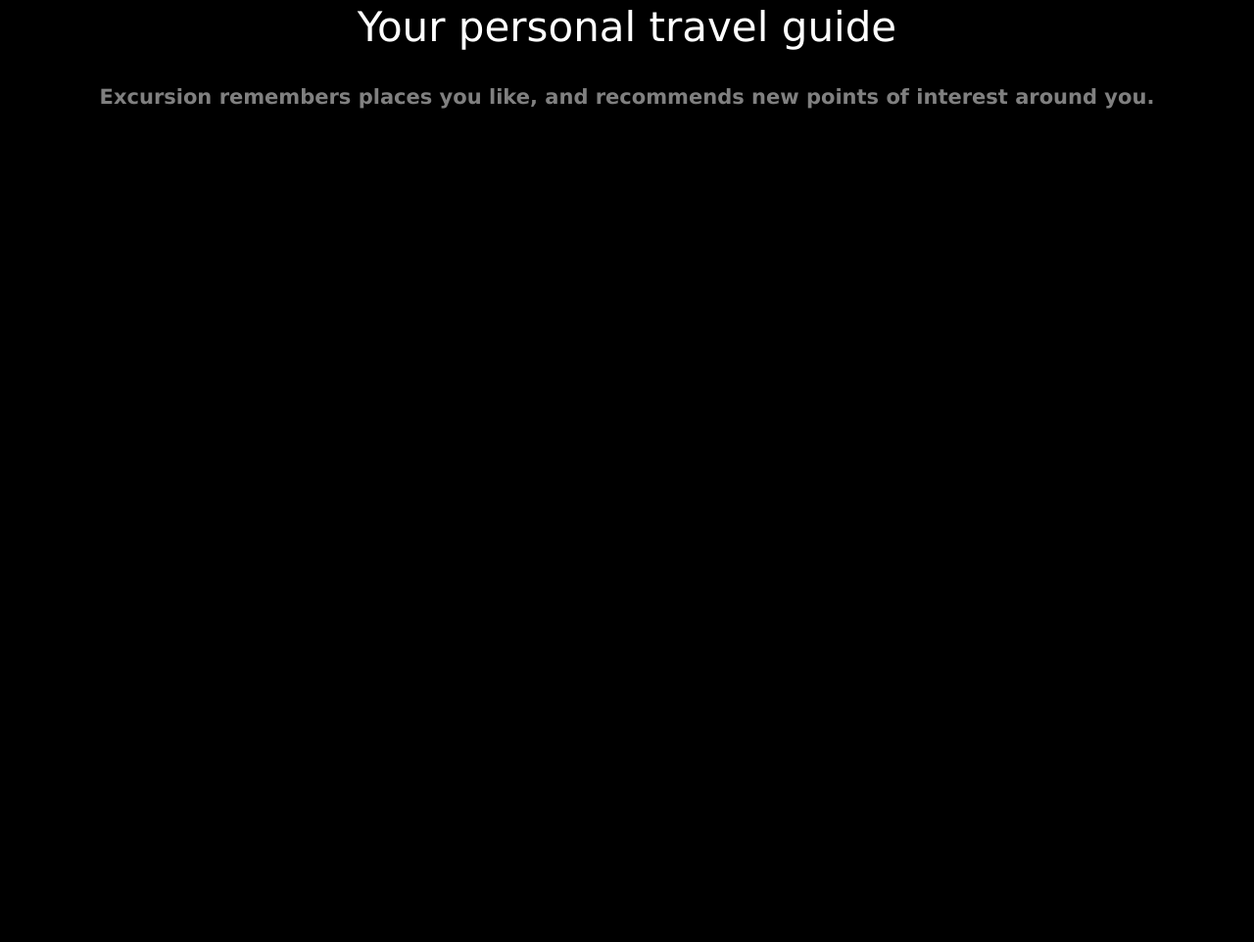
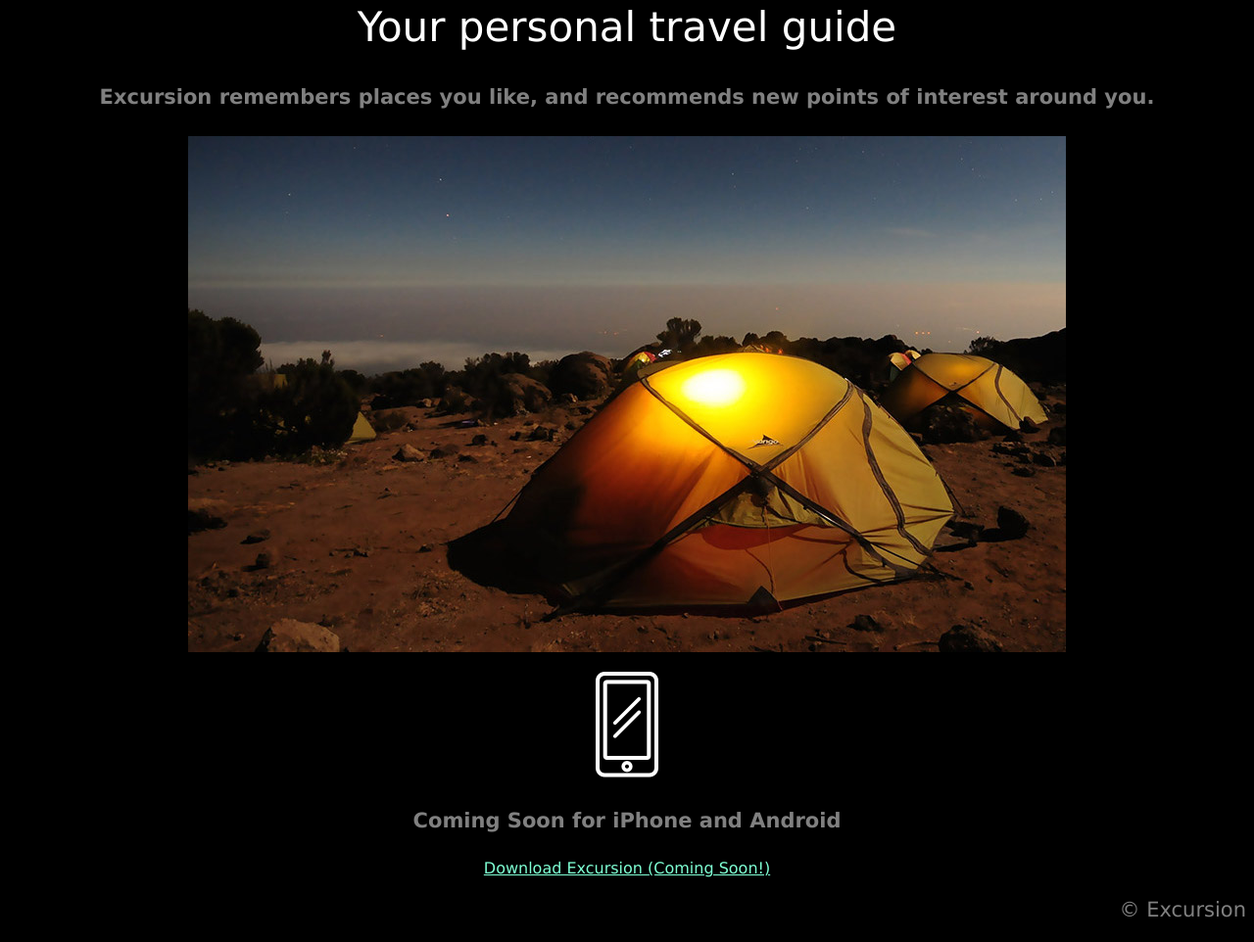
Before and after one commit to StevEng-Dev/Excursion, a plain HTML site: page index.html in a window 1280 px wide. Shown: the part 346-1308 px from the top of the page at 98% size. Before the commit the page ends 800 px from the top, so only its background shows below. Drawn offline with Linux system fonts and the light colour scheme.

Commit message:
Final Push

```diff
--- a/index.html
+++ b/index.html
@@ -9,11 +9,17 @@
     </head>
     <body>
         <h1 class="header--main">Discover hidden places in the world around you</h1>
-        <p><a class="link--cta" href="#">Download Excursion (Coming Soon!)</a></p>
+        <p><a class="link--cta" href="#">Download Excursion (Coming Soon!)</a> </p>
         <video autoplay loop>
             <source src="resources/videos/excursion.mp4" type="video/mp4">
         </video>
         <h2 class="header--secondary">Your personal travel guide</h2>
         <h4 class="header--sub-header">Excursion remembers places you like, and recommends new points of interest around you.</h4>
+        <p><img src="resources/images/camp.jpeg" alt=""></p>
+        <p><img src="resources/images/phone.png" alt=""></p>
+        <h4 class="header--sub-header">Coming Soon for iPhone and Android</h4>
+        <p><a class="link--cta" href="#">Download Excursion (Coming Soon!)</a> </p>
+        <p class="footer--copyright">© Excursion</a> </p>
+
     </body>
 </html>
--- a/resources/CSS/style.css
+++ b/resources/CSS/style.css
@@ -26,3 +26,9 @@ body {
   font-size: 16px;
   color: aquamarine;
 }
+
+/* FOOTER */
+.footer--copyright {
+  font-size: 21px;
+  color: gray;
+  text-align: right;
```
